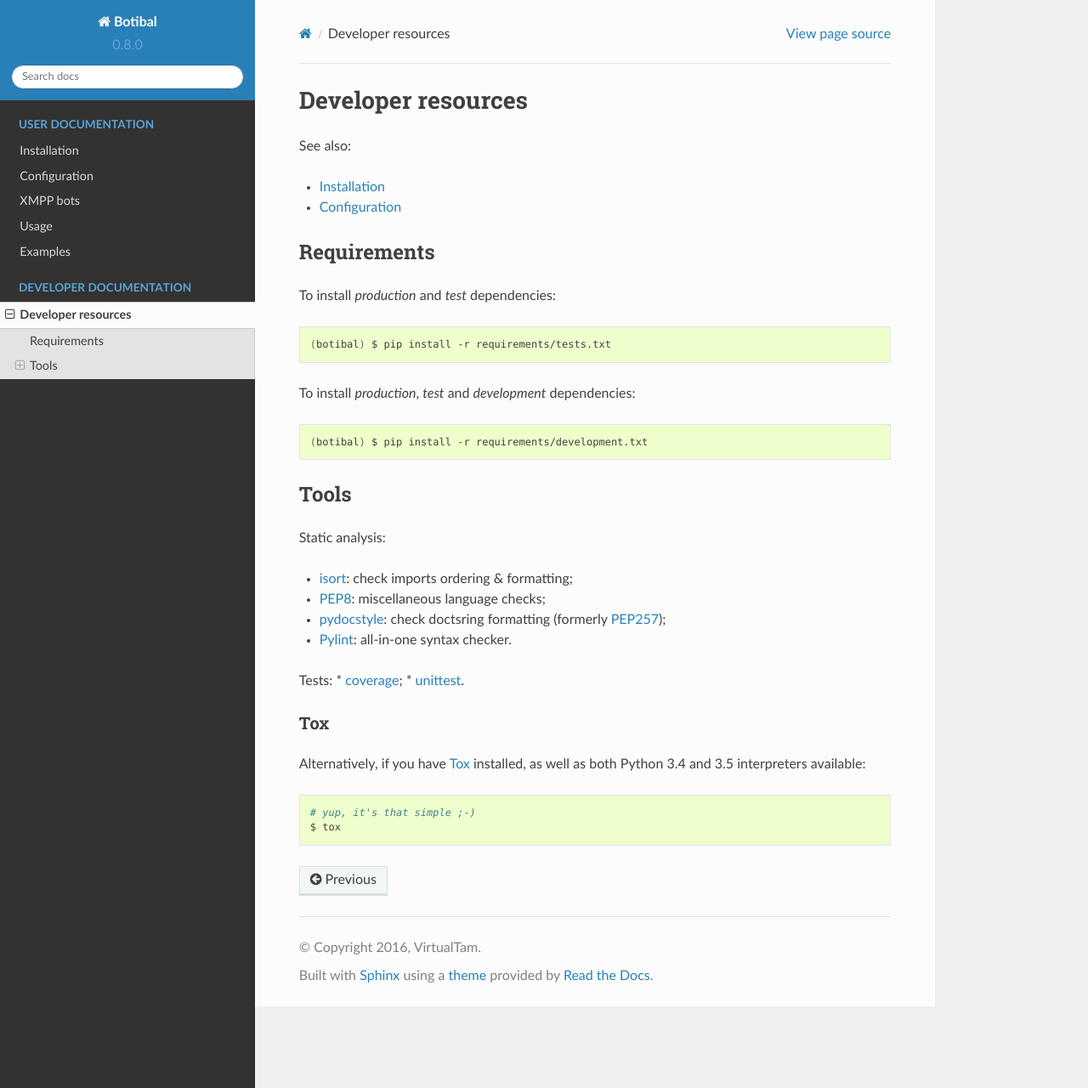
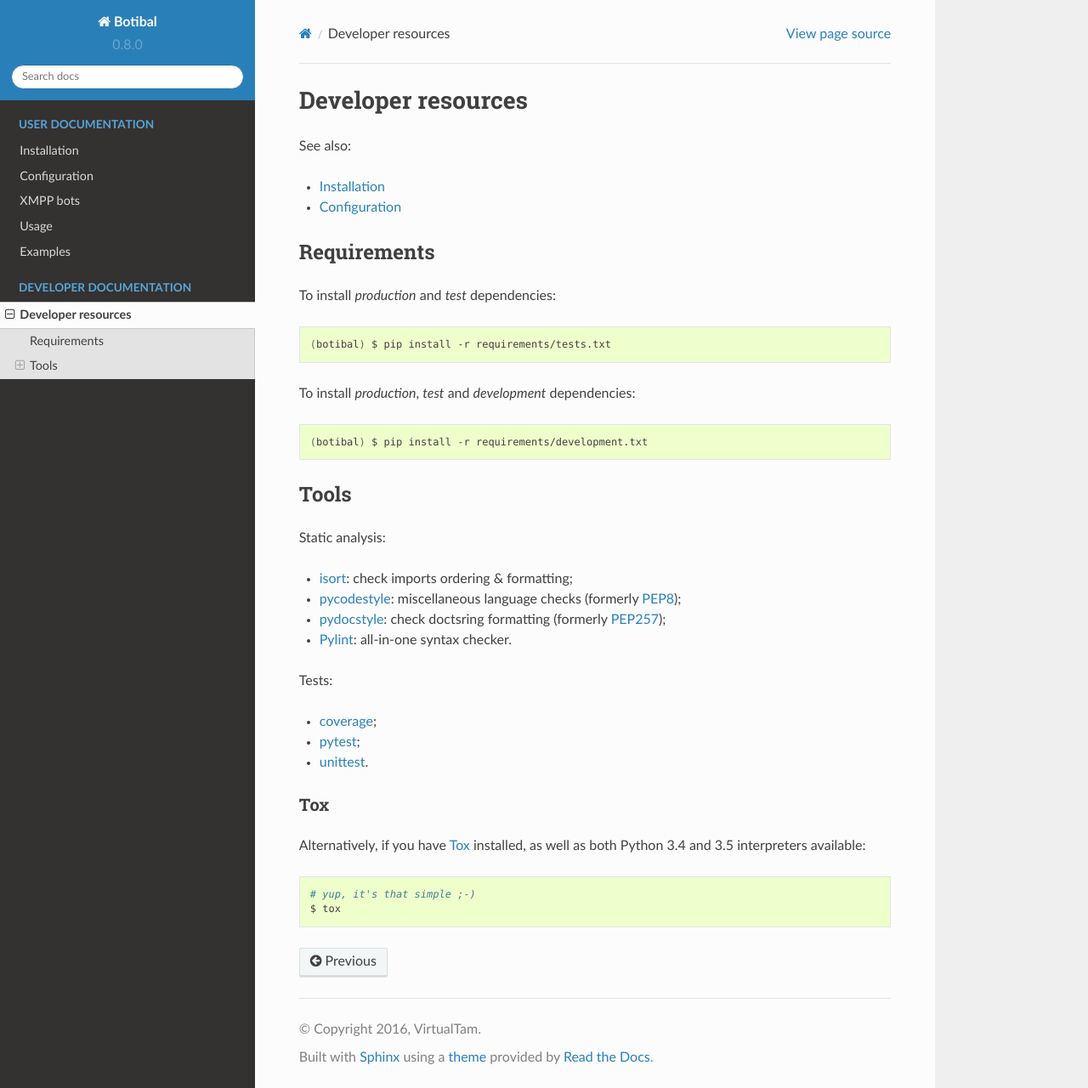
Before and after one commit to virtualtam/botibal, a Sphinx documentation site: the page built from docs/developer.rst, in a window 1280 px wide and 1280 px high. Shown: the whole window at 85% size. Built offline with Sphinx 7.4.7 and the Read the Docs theme 2.0.0, drawn with Linux system fonts in a browser that asks for light colours.

Commit message:
Update documentation
Signed-off-by: VirtualTam <virtualtam@flibidi.net>

```diff
--- a/docs/developer.rst
+++ b/docs/developer.rst
@@ -27,12 +27,14 @@ Tools
 Static analysis:
 
 * `isort`_: check imports ordering & formatting;
-* `PEP8`_: miscellaneous language checks;
+* `pycodestyle`_: miscellaneous language checks (formerly `PEP8`_);
 * `pydocstyle`_: check doctsring formatting (formerly `PEP257`_);
 * `Pylint`_: all-in-one syntax checker.
 
 Tests:
+
 * `coverage`_;
+* `pytest`_;
 * `unittest`_.
 
 Tox
@@ -51,7 +53,9 @@ both Python 3.4 and 3.5 interpreters available:
 .. _isort: https://github.com/timothycrosley/isort#readme
 .. _PEP257: http://pep257.readthedocs.org
 .. _PEP8: http://pep8.readthedocs.org
+.. _pycodestyle: https://pycodestyle.readthedocs.io/en/latest/
 .. _pydocstyle: http://www.pydocstyle.org/en/latest/
 .. _Pylint: http://www.pylint.org/
+.. _pytest: https://docs.pytest.org/en/latest/
 .. _Tox: http://tox.readthedocs.org/en/latest/
 .. _unittest: https://docs.python.org/3.4/library/unittest.html
```
